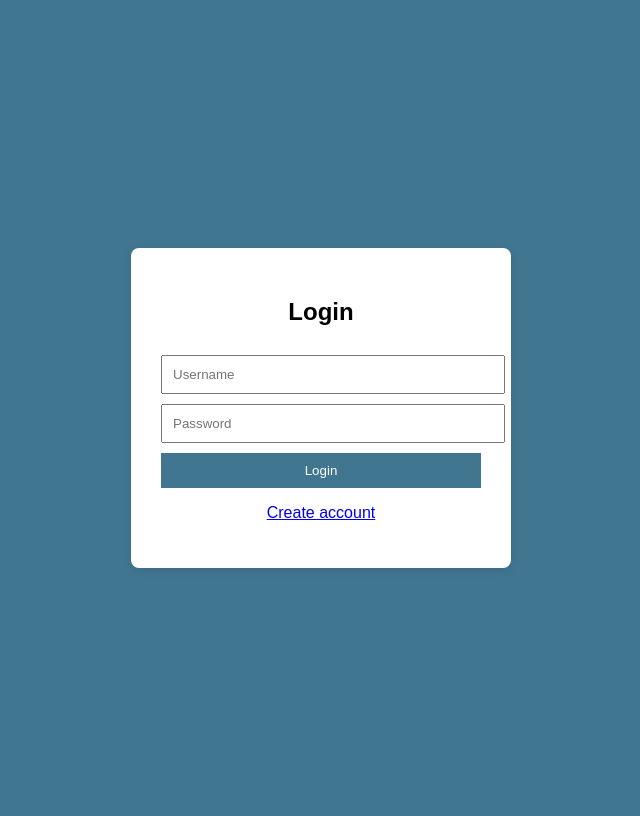
After one commit to JienCloud/SupremeAgencySecurityWebsiteProject, a Django app: page /login/ in a window 1280 px wide. The commit adds this page. Shown: the whole page, without its empty margins (319-959 px from the left). Run offline with Django 5.2, Linux system fonts and the light colour scheme.

Commit message:
Add files via upload

```diff
--- /dev/null
+++ b/SupremeAgencySecurity/src/account/apps.py
@@ -0,0 +1,5 @@
+from django.apps import AppConfig
+
+
+class AccountConfig(AppConfig):
+    name = 'account'
--- /dev/null
+++ b/SupremeAgencySecurity/src/account/tests.py
@@ -0,0 +1,3 @@
+from django.test import TestCase
+
+# Create your tests here.
--- /dev/null
+++ b/SupremeAgencySecurity/src/account/urls.py
@@ -0,0 +1,9 @@
+from django.urls import path
+from . import views
+
+urlpatterns = [
+    path('register/', views.register_view, name='register'),
+    path('login/', views.login_view, name='login'),
+    path('logout/', views.logout_view, name='logout'),
+    path('dashboard/', views.dashboard_view, name='dashboard'),
+]
--- /dev/null
+++ b/SupremeAgencySecurity/src/account/views.py
@@ -0,0 +1,45 @@
+from django.shortcuts import render, redirect
+from django.contrib.auth import authenticate, login, logout
+from .forms import RegisterForm
+from django.contrib.auth.decorators import login_required
+
+# ✅ REGISTER
+def register_view(request):
+    if request.method == 'POST':
+        form = RegisterForm(request.POST)
+        if form.is_valid():
+            form.save()
+            return redirect('login')
+    else:
+        form = RegisterForm()
+
+    return render(request, 'account/register.html', {'form': form})
+
+
+# ✅ LOGIN
+def login_view(request):
+    error = None
+
+    if request.method == 'POST':
+        username = request.POST.get('username')
+        password = request.POST.get('password')
+
+        user = authenticate(request, username=username, password=password)
+
+        if user is not None:
+            login(request, user)
+            return redirect('dashboard')  # 👈 we’ll create this next
+        else:
+            error = "Invalid username or password"
+
+    return render(request, 'account/login.html', {'error': error})
+
+
+# ✅ LOGOUT
+def logout_view(request):
+    logout(request)
+    return redirect('login')
+
+@login_required
+def dashboard_view(request):
+    return render(request, 'account/dashboard.html')
--- a/SupremeAgencySecurity/src/mysite/urls.py
+++ b/SupremeAgencySecurity/src/mysite/urls.py
@@ -1,13 +1,12 @@
+from django.contrib import admin
+from django.urls import path, include
 
-from django.contrib import admin
-from django.urls import path
-
-from personal.views import (
-    home_screen_view
-
-)
+from personal.views import home_screen_view
 
 urlpatterns = [
     path('admin/', admin.site.urls),
-    path('', home_screen_view),
+
+    path('', include('account.urls')),  # 👈 MUST BE FIRST
+
+    path('', home_screen_view),         # 👈 AFTER
 ]
--- /dev/null
+++ b/SupremeAgencySecurity/src/templates/account/login.html
@@ -0,0 +1,63 @@
+<!DOCTYPE html>
+<html>
+<head>
+    <title>Login</title>
+
+    <style>
+        body {
+            font-family: Arial;
+            background-color: #417690;
+            display: flex;
+            justify-content: center;
+            align-items: center;
+            height: 100vh;
+        }
+
+        .box {
+            background: white;
+            padding: 30px;
+            width: 320px;
+            border-radius: 8px;
+            box-shadow: 0 2px 8px rgba(0,0,0,0.1);
+            text-align: center;
+        }
+
+        input, button {
+            width: 100%;
+            padding: 10px;
+            margin-top: 10px;
+        }
+
+        button {
+            background-color: #417690;
+            color: white;
+            border: none;
+        }
+
+        .error {
+            color: red;
+        }
+    </style>
+</head>
+
+<body>
+
+<div class="box">
+    <h2>Login</h2>
+
+    {% if error %}
+    <p class="error">{{ error }}</p>
+    {% endif %}
+
+    <form method="POST">
+        {% csrf_token %}
+        <input type="text" name="username" placeholder="Username">
+        <input type="password" name="password" placeholder="Password">
+        <button type="submit">Login</button>
+    </form>
+
+    <p><a href="/register/">Create account</a></p>
+</div>
+
+</body>
+</html>
```
Also changed, not shown: SupremeAgencySecurity/src/account/admin.py (added, +8 -0 lines), SupremeAgencySecurity/src/account/forms.py (added, +8 -0 lines), SupremeAgencySecurity/src/account/models.py (added, +9 -0 lines), SupremeAgencySecurity/src/mysite/settings.py (+8 -3 lines), SupremeAgencySecurity/src/personal/templates/personal/home.html (+0 -27 lines), SupremeAgencySecurity/src/templates/account/dashboard.html (added, +50 -0 lines), SupremeAgencySecurity/src/templates/account/register.html (added, +54 -0 lines), SupremeAgencySecurity/src/templates/base.html (+96 -13 lines), SupremeAgencySecurity/src/account/__init__.py (added), SupremeAgencySecurity/src/account/migrations/0001_initial.py (added), SupremeAgencySecurity/src/account/migrations/__init__.py (added), SupremeAgencySecurity/src/db.sqlite3.
